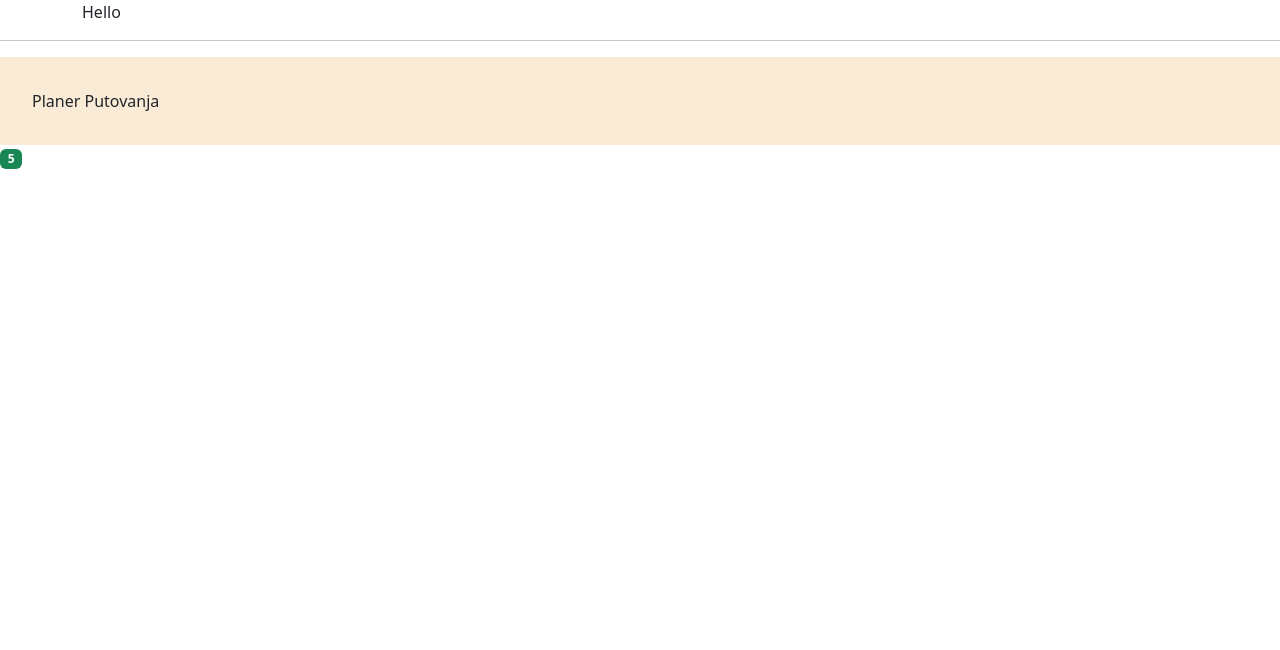
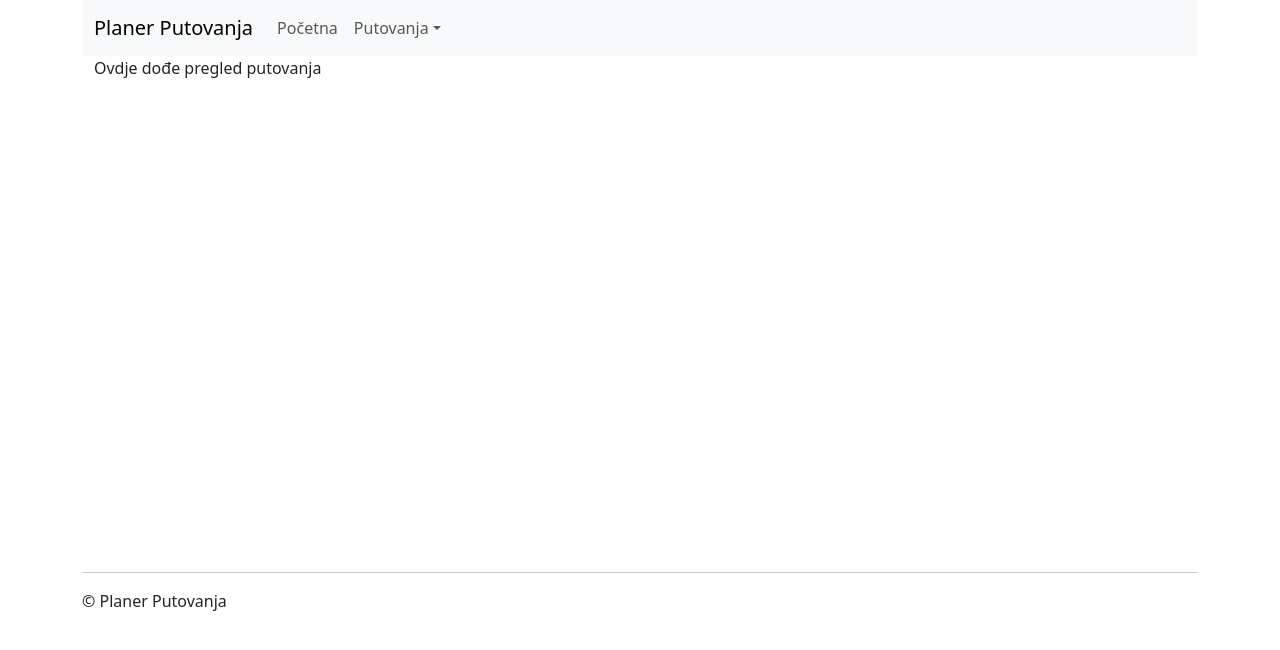
Before and after one commit to mDukic658/PlanerPutovanja, a React (Vite) app: page /putovanja in a window 1280 px wide. Shown: the top 650 px of the page. Built offline with nearby package versions, Linux system fonts and the light colour scheme.

Commit message:
React router, home, pregled putovanja

```diff
--- a/package.json
+++ b/package.json
@@ -13,7 +13,8 @@
     "bootstrap": "^5.3.8",
     "react": "^19.2.8",
     "react-bootstrap": "^2.10.10",
-    "react-dom": "^19.2.8"
+    "react-dom": "^19.2.8",
+    "react-router-dom": "^7.18.4"
   },
   "devDependencies": {
     "@eslint/js": "^10.0.1",
--- a/src/App.css
+++ b/src/App.css
@@ -1,4 +1,3 @@
-.podrucje{
-    background-color: antiquewhite;
-    padding: 2rem;
+.app{
+    min-height: 500px;
 }
--- a/src/App.jsx
+++ b/src/App.jsx
@@ -1,20 +1,27 @@
 import 'bootstrap/dist/css/bootstrap.min.css'
 import './App.css'
-import { Badge, Container } from 'react-bootstrap'
+import { Container } from 'react-bootstrap'
+import Izbornik from './components/Izbornik'
+import { IME_APLIKACIJE, RouteNames } from './constants'
+import { Route, Routes } from 'react-router-dom'
+import Home from './pages/Home'
+import PutovanjePregled from './pages/putovanja/PutovanjaPregled'
 
 function App() {
 
   return (
     <>
     <Container>
-      Hello
+      <Izbornik />
+      <Container className='app'>
+        <Routes>
+          <Route path={RouteNames.HOME} element={<Home />} />
+          <Route path={RouteNames.PUTOVANJA} element={<PutovanjePregled />} />
+        </Routes>
+      </Container>
+      <hr />
+      &copy; {IME_APLIKACIJE}
     </Container>
-    <hr />
-    <div className='podrucje'>
-      Planer Putovanja
-    </div>
-
-    <Badge bg='success'>5</Badge>
     </>
   )
 }
--- /dev/null
+++ b/src/components/Izbornik.jsx
@@ -0,0 +1,29 @@
+import Container from 'react-bootstrap/Container';
+import Nav from 'react-bootstrap/Nav';
+import Navbar from 'react-bootstrap/Navbar';
+import NavDropdown from 'react-bootstrap/NavDropdown';
+import { IME_APLIKACIJE } from '../constants';
+
+export default function Izbornik() {
+
+    return (
+        <Navbar expand="lg" className="bg-body-tertiary">
+            <Container>
+                <Navbar.Brand href="#home">{IME_APLIKACIJE}</Navbar.Brand>
+                <Navbar.Toggle aria-controls="basic-navbar-nav" />
+                <Navbar.Collapse id="basic-navbar-nav">
+                    <Nav className="me-auto">
+                        <Nav.Link href="#home">Početna</Nav.Link>
+                        <NavDropdown title="Putovanja" id="basic-nav-dropdown">
+                            <NavDropdown.Item href="#action/3.1">Europa</NavDropdown.Item>
+                            <NavDropdown.Item href="#action/3.2">
+                                Azija
+                            </NavDropdown.Item>
+                            <NavDropdown.Item href="#action/3.3">Amerika</NavDropdown.Item>
+                        </NavDropdown>
+                    </Nav>
+                </Navbar.Collapse>
+            </Container>
+        </Navbar>
+    )
+}
--- /dev/null
+++ b/src/constants.js
@@ -0,0 +1,7 @@
+
+export const IME_APLIKACIJE = 'Planer Putovanja'
+
+export const RouteNames = {
+     HOME: '/',
+    PUTOVANJA: '/putovanja',
+}
--- a/src/main.jsx
+++ b/src/main.jsx
@@ -1,9 +1,12 @@
 import { StrictMode } from 'react'
 import { createRoot } from 'react-dom/client'
 import App from './App.jsx'
+import { BrowserRouter } from 'react-router-dom'
 
 createRoot(document.getElementById('root')).render(
   <StrictMode>
-    <App />
+    <BrowserRouter>
+      <App />
+    </BrowserRouter>
   </StrictMode>,
 )
--- /dev/null
+++ b/src/pages/Home.jsx
@@ -0,0 +1,13 @@
+
+
+export default function Home(){
+
+
+
+return(
+    <>
+        Ovdje dođe sadržaj na početnoj stranici
+    </>
+)
+
+}
--- /dev/null
+++ b/src/pages/putovanja/PutovanjaPregled.jsx
@@ -0,0 +1,13 @@
+
+
+export default function PutovanjePregled(){
+
+
+
+
+    return(
+        <>
+            Ovdje dođe pregled putovanja
+        </>
+    )
+}
```
Also changed, not shown: 1 other file (tests, documents, lock files or other folders).
